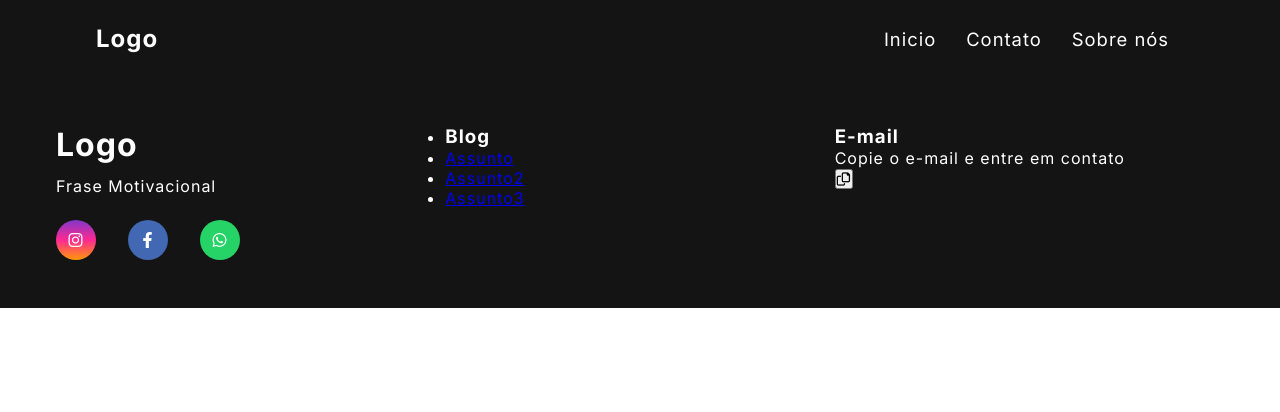
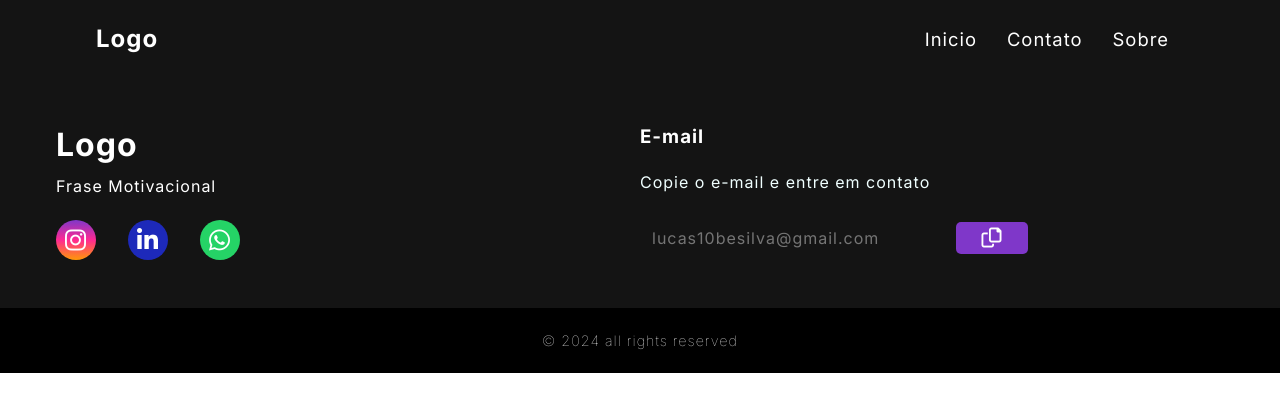
Before and after one commit to Lucas9740/Imposto-Renda, a plain HTML site: page index.html in a window 1280 px wide. Drawn offline with Linux system fonts and the light colour scheme.

Commit message:
Footer alterations
realizei alterações no Footer, para uma melhor apresentação.

```diff
--- a/assets/css/style.css
+++ b/assets/css/style.css
@@ -27,13 +27,14 @@ header {
 
 .logo h1 {
     color: white;
+    cursor: pointer;
 }
 
 .logo:hover {
-    background-color: rgb(46, 46, 46);
+    color: #7f37c9;
     border-radius: 10%;
     padding: 0.02rem;
-    margin: 1px 1px 1px 1px;
+    margin: 0.1px;
 }
 
 .nav-list {
@@ -59,7 +60,7 @@ header {
 }
 
 .nav-link:hover {
-    background-color: rgb(46, 46, 46);
+    color: #7f37c9;
     border-radius: 8%;
     padding: 0.02rem;
     margin: 1px 1px 1px 1px;
@@ -112,9 +113,21 @@ header {
     }
     /*  Fim da estilização do Nav-bar*/
 
-    /*Estilização do Footer ou Rodapé */
+ }
 
- }
+/* Estilização do Rodapé Responsivo*/
+
+
+
+@media screen and (max-width: 530px){
+    /*Estilização do Footer ou Rodapé  Responsivo*/
+
+    #footer_content {
+        grid-template-columns: repeat (1, 1fr);
+        padding: 3rem 2rem;
+    }
+}
+
  /*Estilização do Footer ou Rodapé */
 footer{
     width: 100%;
@@ -127,7 +140,7 @@ footer{
 #footer_content {
     background-color: rgb(20, 20, 20);
     display: grid;
-    grid-template-columns: repeat(3, 1fr);
+    grid-template-columns: repeat(2, 1fr);
     padding: 3rem 3.5rem;
 }
 
@@ -153,17 +166,96 @@ footer{
 }
 
 #footer_social_media .footer-link:hover {
-    opacity: 0.9;
+    opacity: 20;
+}
+
+#footer_social_media .footer-link i {
+    font-size: 1.5rem;
 }
 
 #instagram {
     background: linear-gradient(#7f37c9, #ff2992, #ff9807);
 }
 
-#facebook {
-    background-color: #4267b3;
+#linkedin {
+    background-color: #1e2ccce6;
 }
 
 #whatsapp {
     background-color: #25d366;
 }
+
+/*
+.footer-list {
+    display: flex;
+    flex-direction: column;
+    gap: 0.75rem;
+    list-style: none;
+}
+
+.footer-list .footer-link {
+    color: azure;
+    transition: all 0.4s;
+}
+
+.footer-list .footer-link:hover{
+    color: #7f37c9;
+}
+*/
+#footer_subscribe {
+    display: flex;
+    flex-direction: column;
+    gap: 1.5rem;
+}
+
+#footer_subscribe p {
+    color: azure;
+}
+
+#input_group {
+    display: flex;
+    align-items: center;
+    background-color:rgba(27, 49, 84, 0);
+    border-radius: 4px;
+}
+
+#input_group input{
+    all: unset;
+    padding: 0.75rem;
+    width: 50%;
+}
+
+#input_group button {
+    background-color: #7f37c9;
+    border: none;
+    color: azure;
+    padding: 0px 1.25rem;
+    font-size: 1.25rem;
+    height: 100%;
+    border-radius: 5px;
+    cursor: pointer;
+    transition: all 0.4s;
+}
+
+#input_group button:hover {
+    opacity: 0.8;
+
+}
+
+#input_group i {
+    display: flex;
+    align-items: center;
+    justify-content: center;
+    height: 2rem;
+    width: 2rem;
+    color: white;
+}
+
+#footer_copyrigth {
+    display: flex;
+    justify-content: center;
+    background-color: black;
+    font-size: 0.9rem;
+    padding: 1.5rem;
+    font-weight: 100;
+}
--- a/index.html
+++ b/index.html
@@ -19,7 +19,7 @@
                 <ul>
                     <li class="nav-item"><a href="#" class="nav-link">Inicio</a></li>
                     <li class="nav-item"><a href="#" class="nav-link">Contato</a></li>
-                    <li class="nav-item"><a href="#" class="nav-link">Sobre nós</a></li>
+                    <li class="nav-item"><a href="#" class="nav-link">Sobre</a></li>
                 </ul>
             </div>
 
@@ -32,7 +32,7 @@
             <ul>
                 <li class="nav-item"><a href="#" class="nav-link">Inicio</a></li>
                 <li class="nav-item"><a href="#" class="nav-link">Contato</a></li>
-                <li class="nav-item"><a href="#" class="nav-link">Sobre nós</a></li>
+                <li class="nav-item"><a href="#" class="nav-link">Sobre</a></li>
             </ul>
         </div>
     </header>
@@ -50,8 +50,8 @@
                         <i class="fa-brands fa-instagram"></i>
                     </a>
 
-                    <a href="#" class="footer-link" id="facebook">
-                        <i class="fa-brands fa-facebook-f"></i>
+                    <a href="#" class="footer-link" id="linkedin">
+                        <i class="fa-brands fa-linkedin-in"></i>
                     </a>
 
                     <a href="#" class="footer-link" id="whatsapp">
@@ -59,27 +59,32 @@
                     </a>
                 </div>
             </div>
-
+            <!--
             <ul class="footer-list">
                 <li>
                     <h3>Blog</h3>
                 </li>
                 <li>
-                    <a href="#" class="fotter-link">Assunto</a>
+                    <a href="#" class="footer-link">Assunto</a>
                 </li>
                 <li>
-                    <a href="#" class="fotter-link">Assunto2</a>
+                    <a href="#" class="footer-link">Assunto2</a>
                 </li>
                 <li>
-                    <a href="#" class="fotter-link">Assunto3</a>
+                    <a href="#" class="footer-link">Assunto3</a>
                 </li>
             </ul>
-
+            -->
             <div id="footer_subscribe">
                 <h3>E-mail</h3>
                 <p>Copie o e-mail e entre em contato</p>
-                <div id="e-mail">
-                    <button> <i class="fa-regular fa-copy"></i></button>
+                <div id="input_group">
+                    <input type="email" id="email" placeholder="lucas10besilva@gmail.com">
+                    <div>
+                        <button>
+                        <i class="fa-regular fa-copy"></i>
+                        </button>
+                    </div>
                 </div>
             </div>
         </div>
```
